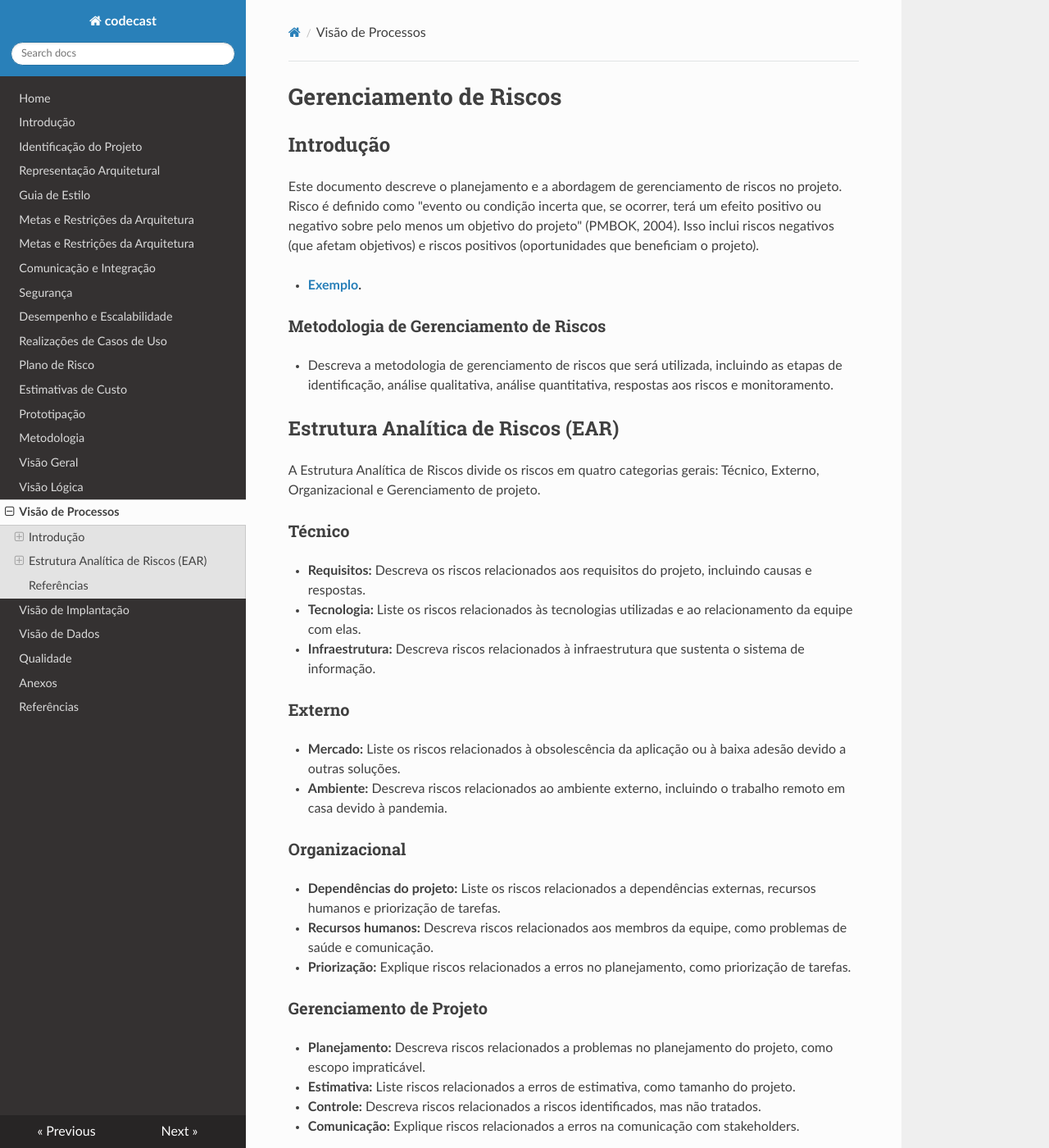
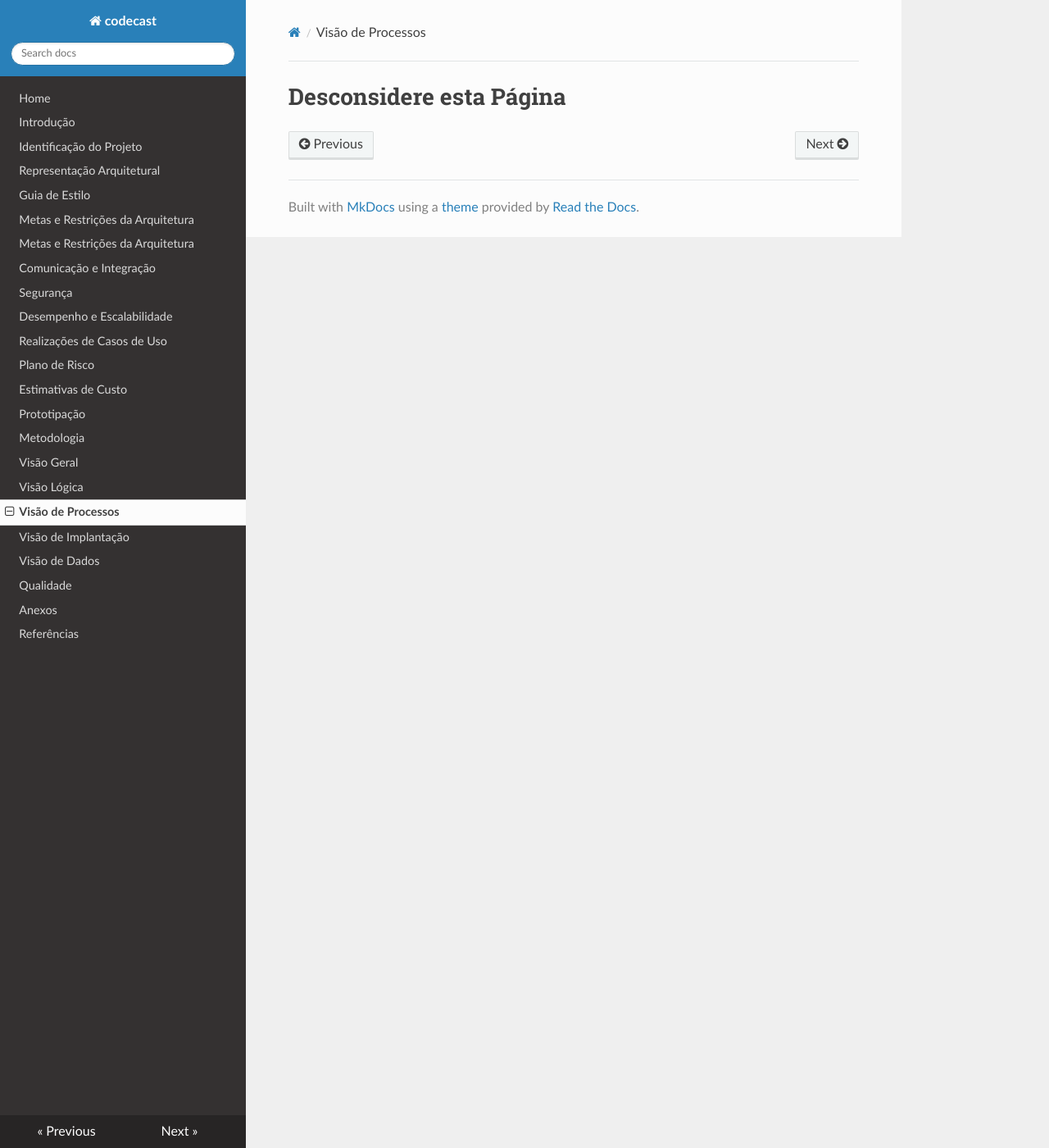
Before and after one commit to Vitor-Silva27/codecast, an MkDocs documentation site: the page built from docs/processos.md, in a window 1280 px wide and 1400 px high. Shown: the whole window at 82% size. Built offline with MkDocs 1.6.1, drawn with Linux system fonts in a browser that asks for light colours; nearby versions of some CDN libraries; some of the changed text lies outside the part shown.

```diff
--- a/docs/processos.md
+++ b/docs/processos.md
@@ -1,43 +1 @@
-# Gerenciamento de Riscos
-
-## Introdução
-Este documento descreve o planejamento e a abordagem de gerenciamento de riscos no projeto. Risco é definido como "evento ou condição incerta que, se ocorrer, terá um efeito positivo ou negativo sobre pelo menos um objetivo do projeto" (PMBOK, 2004). Isso inclui riscos negativos (que afetam objetivos) e riscos positivos (oportunidades que beneficiam o projeto).
-
-- **[Exemplo](https://unbarqdsw2020-2.github.io/2020.2_G5_EasyCoffee/#/entrega1/plano_de_riscos).**
-
-### Metodologia de Gerenciamento de Riscos
-- Descreva a metodologia de gerenciamento de riscos que será utilizada, incluindo as etapas de identificação, análise qualitativa, análise quantitativa, respostas aos riscos e monitoramento.
-
-## Estrutura Analítica de Riscos (EAR)
-A Estrutura Analítica de Riscos divide os riscos em quatro categorias gerais: Técnico, Externo, Organizacional e Gerenciamento de projeto.
-
-### Técnico
-- **Requisitos:** Descreva os riscos relacionados aos requisitos do projeto, incluindo causas e respostas.
-- **Tecnologia:** Liste os riscos relacionados às tecnologias utilizadas e ao relacionamento da equipe com elas.
-- **Infraestrutura:** Descreva riscos relacionados à infraestrutura que sustenta o sistema de informação.
-
-### Externo
-- **Mercado:** Liste os riscos relacionados à obsolescência da aplicação ou à baixa adesão devido a outras soluções.
-- **Ambiente:** Descreva riscos relacionados ao ambiente externo, incluindo o trabalho remoto em casa devido à pandemia.
-
-### Organizacional
-- **Dependências do projeto:** Liste os riscos relacionados a dependências externas, recursos humanos e priorização de tarefas.
-- **Recursos humanos:** Descreva riscos relacionados aos membros da equipe, como problemas de saúde e comunicação.
-- **Priorização:** Explique riscos relacionados a erros no planejamento, como priorização de tarefas.
-
-### Gerenciamento de Projeto
-- **Planejamento:** Descreva riscos relacionados a problemas no planejamento do projeto, como escopo impraticável.
-- **Estimativa:** Liste riscos relacionados a erros de estimativa, como tamanho do projeto.
-- **Controle:** Descreva riscos relacionados a riscos identificados, mas não tratados.
-- **Comunicação:** Explique riscos relacionados a erros na comunicação com stakeholders.
-
-### Análises Qualitativa e Quantitativa
-- Descreva como as métricas de impacto e probabilidade são definidas e atribuídas aos riscos.
-- Apresente a matriz de probabilidade e impacto.
-- Explique como a prioridade dos riscos é determinada.
-
-### Matrizes de Impacto
-- Liste os riscos técnicos, externos, organizacionais e de gerenciamento de projeto, incluindo impacto, probabilidade, prevenção, resposta e prioridade.
-
-## Referências
-- Liste as principais referências sobre plano de risco que você se baseou para realização desta etapa.
+# Desconsidere esta Página
```
Also changed, not shown: docs/implantacao.md (+29 -1 lines), docs/qualidade.md (+7 -1 lines).
